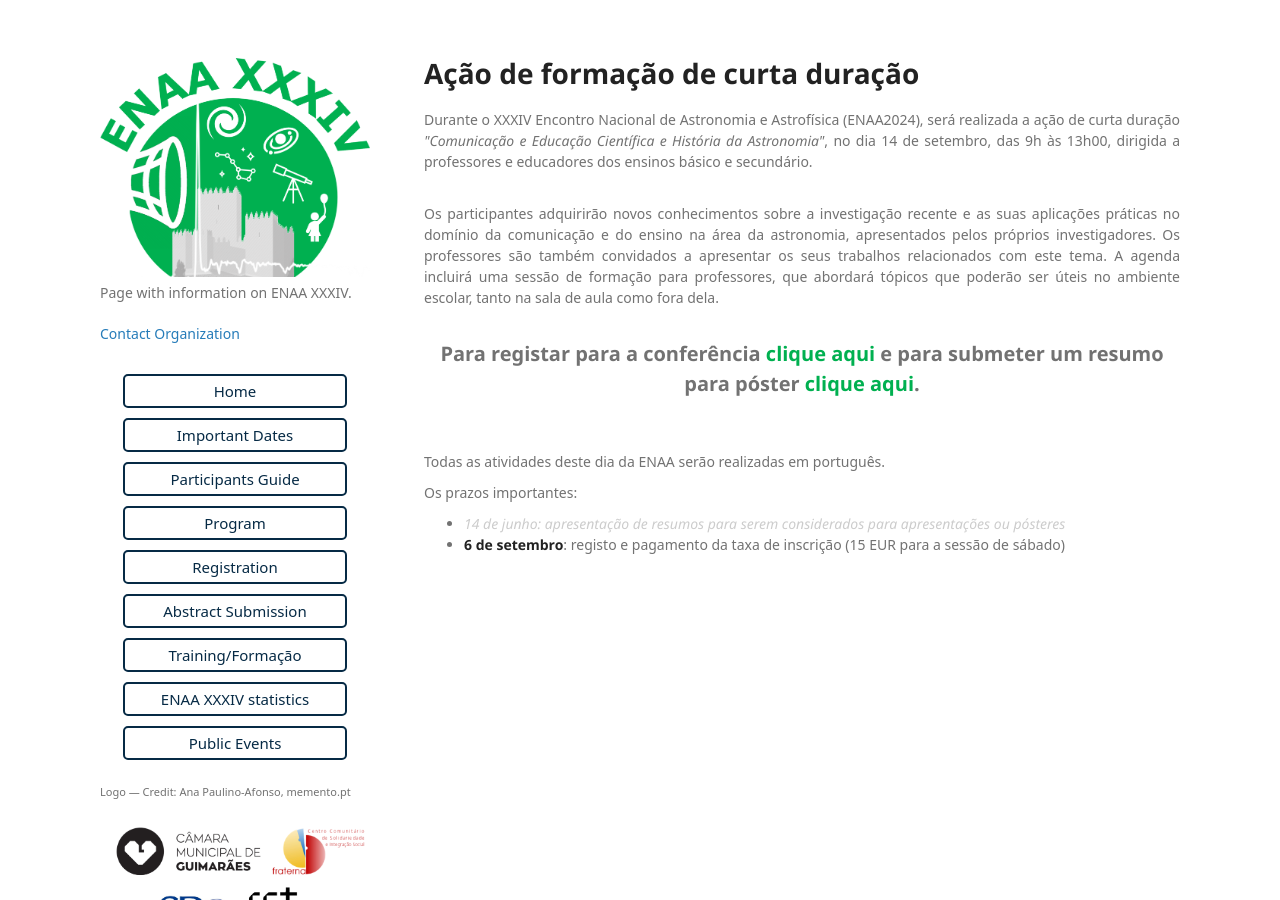
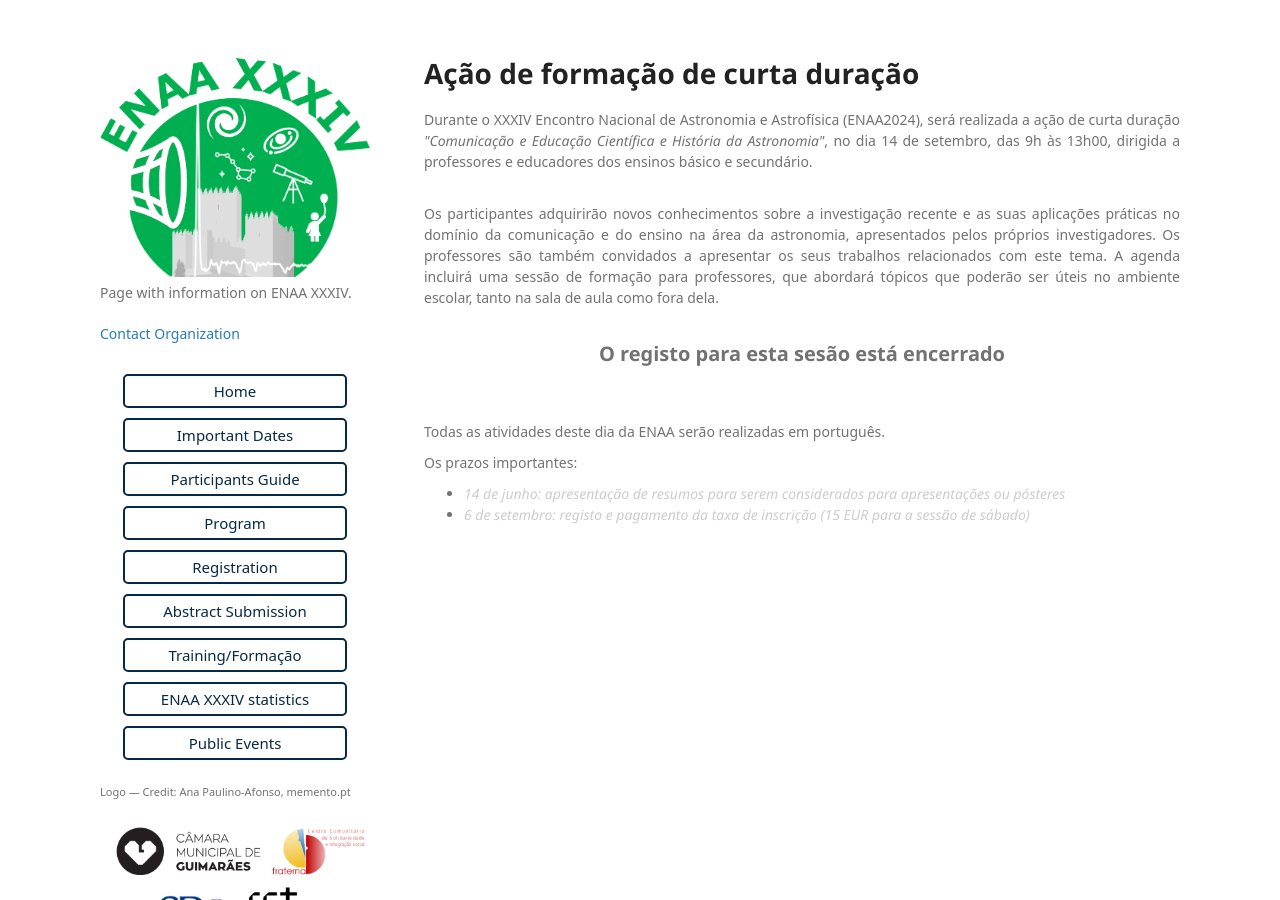
Before and after one commit to ENAA-XXXIV/ENAA-XXXIV.github.io, a Jekyll site: the page built from training.md, in a window 1280 px wide. Built offline with Jekyll 4.4.1, drawn with Linux system fonts in a browser that asks for light colours; some web fonts are replaced; our own code applies the rules of GitHub Pages for plain Markdown files.

Commit message:
minor fixes

```diff
--- a/training.md
+++ b/training.md
@@ -9,7 +9,7 @@ Os participantes adquirirão novos conhecimentos sobre a investigação recente
 </div> <br>
 
 <div style="text-align: center; font-size: 20px; font-weight: bold">
-Para registar para a conferência <a href=registration_gform  style="color: #00b050"> clique aqui </a> e para submeter um resumo para póster <a href=abstract_gform  style="color: #00b050"> clique aqui</a>.
+O registo para esta sesão está encerrado
 </div><br> <br>
 
 Todas as atividades deste dia da ENAA serão realizadas em português.
@@ -17,4 +17,4 @@ Todas as atividades deste dia da ENAA serão realizadas em português.
 Os prazos importantes:
 
 - *14 de junho: apresentação de resumos para serem considerados para apresentações ou pósteres*{: style="color: #cccccc; opacity: 1.00;" }
-- **6 de setembro**: registo e pagamento da taxa de inscrição (15 EUR para a sessão de sábado)
+- *6 de setembro: registo e pagamento da taxa de inscrição (15 EUR para a sessão de sábado)*{: style="color: #cccccc; opacity: 1.00;" }
```
Also changed, not shown: abstract_stats.md (+1 -1 lines).
